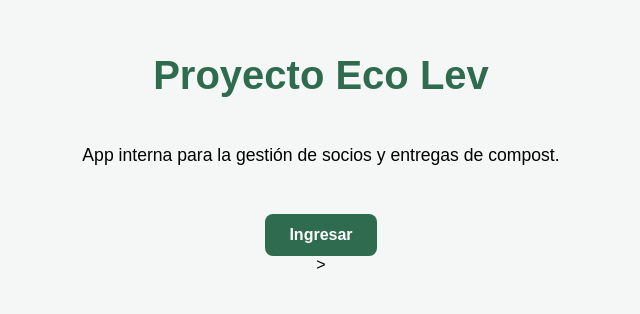
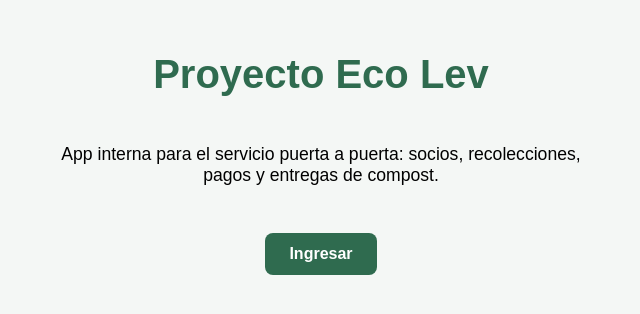
Before and after one commit to proyectoecolev/app-residuos-ecolev, a Next.js app: page / in a window 1280 px wide. Shown: the part 250-564 px from the top of the page, without its empty margins (319-959 px from the left). Built offline with nearby package versions, Linux system fonts and the light colour scheme.

Commit message:
Fix syntax in home page

```diff
--- a/pages/index.js
+++ b/pages/index.js
@@ -1,6 +1,9 @@
+import Link from "next/link";
+
 export default function Home() {
   return (
-    <div style={{
+    <div
+      style={{
         minHeight: "100vh",
         display: "flex",
         flexDirection: "column",
@@ -9,17 +12,19 @@ export default function Home() {
         fontFamily: "Arial, sans-serif",
         backgroundColor: "#f4f7f5",
         textAlign: "center",
-      padding: "20px"
-    }}>
+        padding: "20px",
+      }}
+    >
       <h1 style={{ color: "#2f6b4f", fontSize: "2.5rem" }}>
         Proyecto Eco Lev
       </h1>
 
-      <p style={{ maxWidth: "500px", fontSize: "1.1rem", marginTop: "20px" }}>
-        App interna para la gestión de socios y entregas de compost.
+      <p style={{ maxWidth: "520px", fontSize: "1.1rem", marginTop: "20px" }}>
+        App interna para el servicio puerta a puerta: socios, recolecciones, pagos
+        y entregas de compost.
       </p>
 
-    <a
+      <Link
         href="/dashboard"
         style={{
           display: "inline-block",
@@ -33,11 +38,7 @@ export default function Home() {
         }}
       >
         Ingresar
-</a>
-
-
-
->
+      </Link>
     </div>
   );
 }
```
Lines whose indentation alone changed are shown as unchanged.
